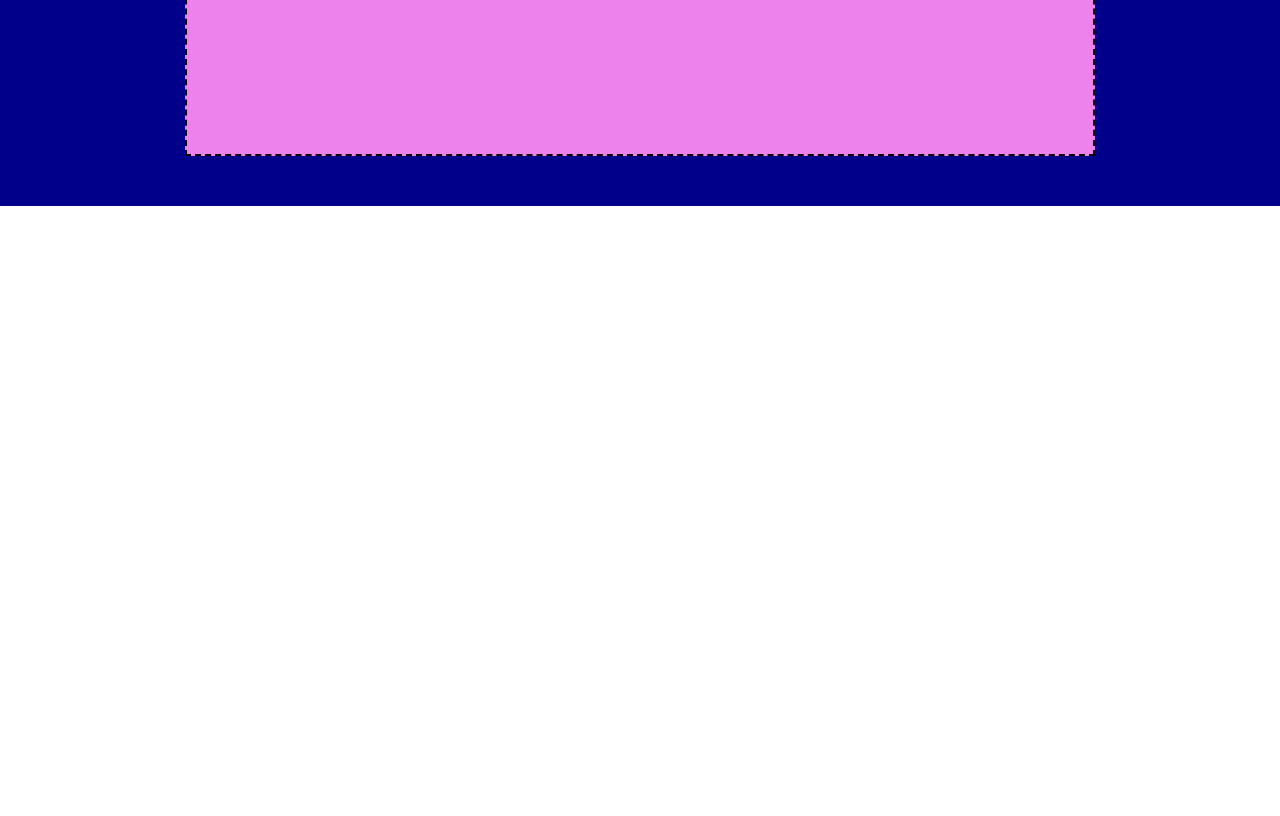
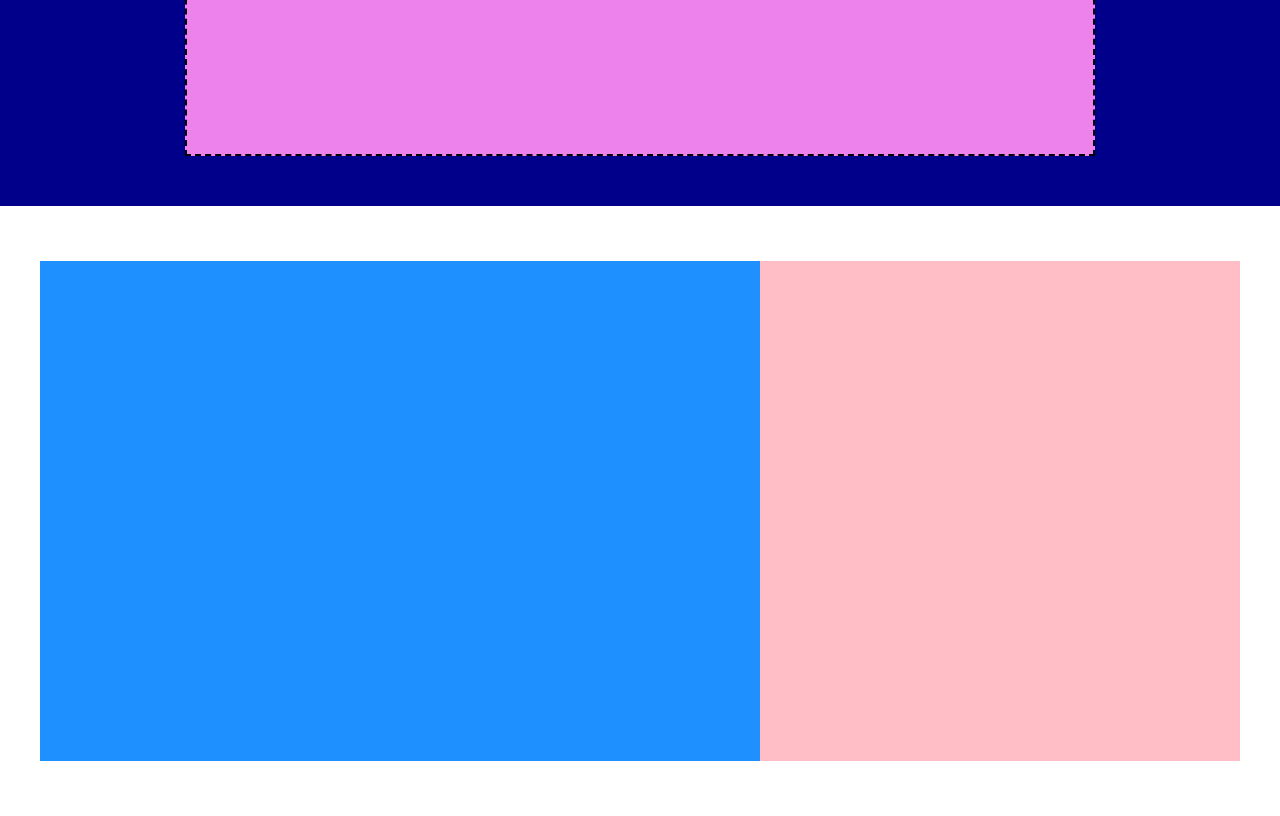
Before and after one commit to ErikaArci99/htmlcss-struttura-discord, a plain HTML site: page index.html in a window 1280 px wide. Shown: the part 380-1196 px from the top of the page. Before the commit the page ends 800 px from the top, so only its background shows below. Drawn offline with Linux system fonts and the light colour scheme.

Commit message:
[UPD] added second section

```diff
--- a/css/style.css
+++ b/css/style.css
@@ -59,3 +59,17 @@ span{
     background-color: #EE82ED;
     margin: 50px 0px;
 }
+
+.blue-square{
+    width: 720px;
+    height: 500px;
+    background-color: #1E90FF;
+    padding: 55px 0px;
+}
+
+.pink-square{
+    width: 480px;
+    height: 500px;
+    background-color: #FFBDC6;
+    margin: 55px 0px;
+}
--- a/index.html
+++ b/index.html
@@ -29,6 +29,13 @@
                 <div class="fucsia-square border"></div>
             </div>
          </section>
+         <!-- secondo quadrato -->
+          <section>
+            <div class="container">
+                <div class="blue-square"></div>
+                <div class="pink-square"></div>
+            </div>
+          </section>
     </main>
     <footer>
 
```
